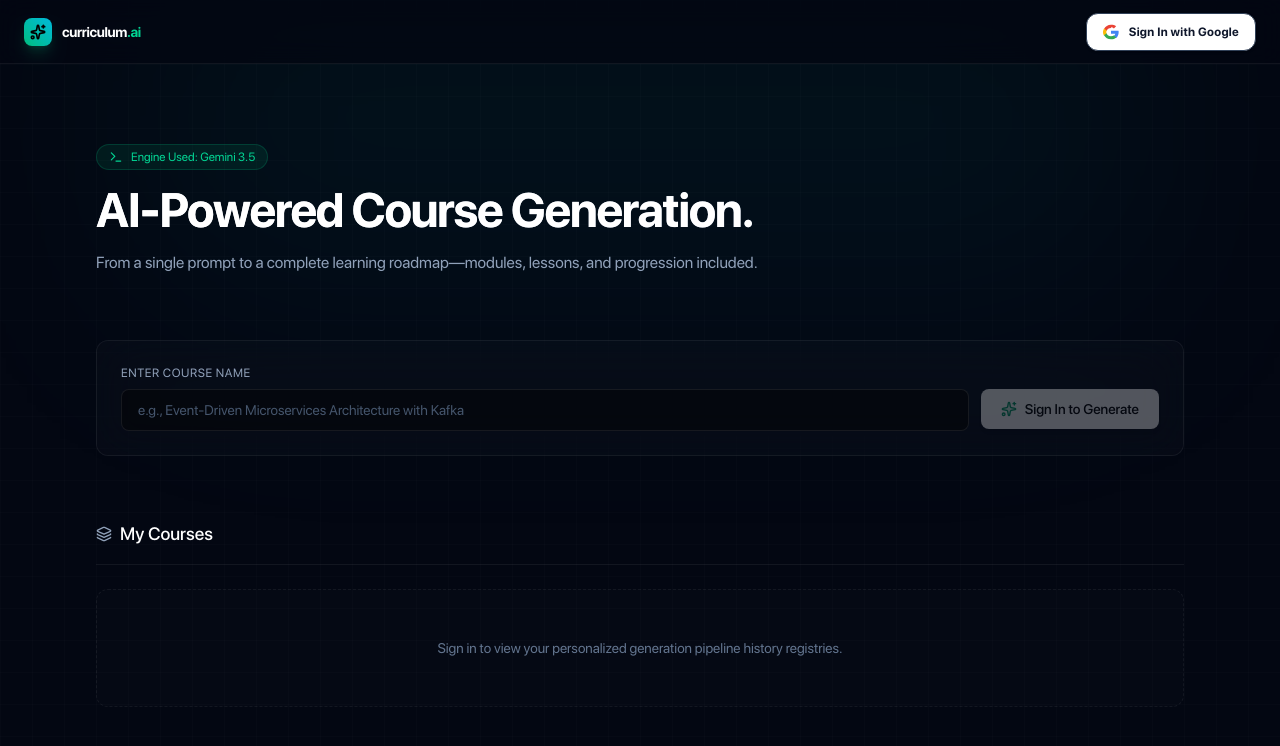
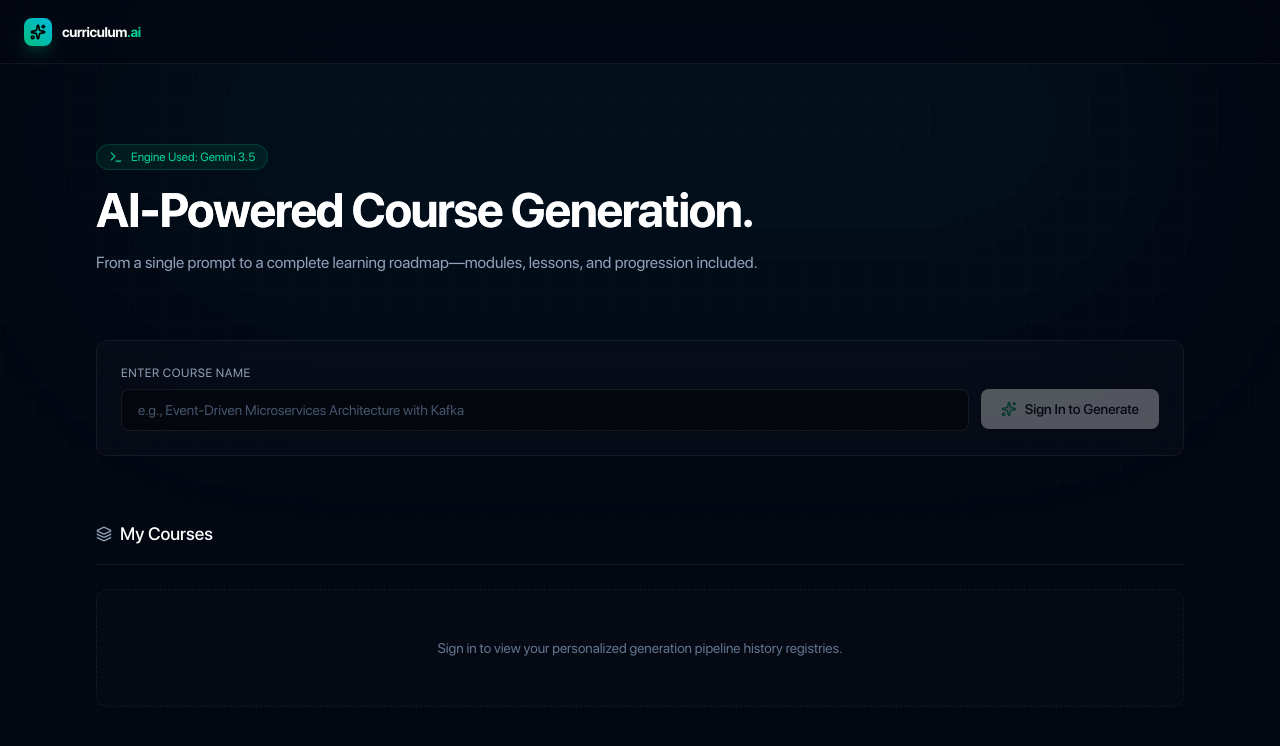
Before and after one commit to Pradeep4157/AZ_assignment, a React (Vite) app in the folder client/: page / in a window 1280 px wide. Shown: the top 746 px of the page. Built offline with nearby package versions, Linux system fonts and the light colour scheme.

Commit message:
Close authentication modal after successful Google sign-in

```diff
--- a/client/src/components/GoogleSignInButton.jsx
+++ b/client/src/components/GoogleSignInButton.jsx
@@ -1,21 +1,20 @@
-import { useGoogleLogin } from "@react-oauth/google";
+import { GoogleLogin } from "@react-oauth/google";
 import { useAuth } from "../context/AuthContext";
-import { useState } from "react";
 
-function GoogleSignInButton() {
+function GoogleSignInButton({ onSuccess }) {
   const { login } = useAuth();
-  const [isLoading, setIsLoading] = useState(false);
 
-  const handleGoogleSuccess = async (tokenResponse) => {
-    setIsLoading(true);
+  const handleGoogleSuccess = async (credentialResponse) => {
     try {
       const res = await fetch(
         `${import.meta.env.VITE_API_URL}/api/auth/google`,
         {
           method: "POST",
-          headers: { "Content-Type": "application/json" },
+          headers: {
+            "Content-Type": "application/json",
+          },
           body: JSON.stringify({
-            idToken: tokenResponse.access_token,
+            idToken: credentialResponse.credential,
           }),
         }
       );
@@ -24,49 +23,23 @@
 
       if (res.ok) {
         login(data.user, data.token);
+        onSuccess?.();
       } else {
         console.error(data.message);
       }
     } catch (err) {
       console.error(err);
-    } finally {
-      setIsLoading(false);
     }
   };
 
-  const loginWithGoogle = useGoogleLogin({
-    onSuccess: handleGoogleSuccess,
-    onError: () => console.error("Google Login Failed"),
-  });
-
   return (
-    <button
-      onClick={() => loginWithGoogle()}
-      disabled={isLoading}
-      className="flex w-full items-center justify-center gap-2.5 rounded-xl border border-slate-700 bg-white px-4 py-2.5 text-xs font-semibold text-slate-900 shadow-sm transition-all hover:bg-slate-50 active:scale-[0.99] disabled:pointer-events-none disabled:opacity-50"
-    >
-      <svg className="h-4 w-4 shrink-0" viewBox="0 0 24 24">
-        <path
-          fill="#EA4335"
-          d="M12 5.04c1.66 0 3.2.57 4.38 1.69l3.27-3.27C17.67 1.54 15.02 1 12 1 7.35 1 3.4 3.65 1.5 7.5l3.86 3c.9-2.7 3.4-4.46 6.64-4.46z"
-        />
-        <path
-          fill="#4285F4"
-          d="M23.49 12.27c0-.81-.07-1.59-.2-2.27H12v4.51h6.46c-.29 1.48-1.14 2.73-2.4 3.58l3.73 2.88c2.18-2.01 3.7-4.97 3.7-8.7z"
-        />
-        <path
-          fill="#FBBC05"
-          d="M5.36 14.5c-.24-.72-.38-1.49-.38-2.3s.14-1.58.38-2.3L1.5 6.9C.54 8.84 0 11.01 0 12.3s.54 3.46 1.5 5.4l3.86-3z"
-        />
-        <path
-          fill="#34A853"
-          d="M12 23c3.24 0 5.97-1.07 7.96-2.91l-3.73-2.88c-1.04.7-2.37 1.12-4.23 1.12-3.24 0-5.74-1.76-6.64-4.46l-3.86 3C3.4 20.35 7.35 23 12 23z"
-        />
-      </svg>
-      <span className="tracking-wide">
-        {isLoading ? "Connecting..." : "Sign In with Google"}
-      </span>
-    </button>
+    <GoogleLogin
+      onSuccess={handleGoogleSuccess}
+      onError={() => console.error("Google Login Failed")}
+      theme="filled_dark"
+      shape="pill"
+      size="large"
+    />
   );
 }
 
--- a/client/src/pages/Dashboard.jsx
+++ b/client/src/pages/Dashboard.jsx
@@ -114,7 +114,9 @@
           onClose={() => setShowLoginModal(false)}
       >
           <div className="flex justify-center">
-              <GoogleSignInButton />
+              <GoogleSignInButton
+                  onSuccess={() => setShowLoginModal(false)}
+              />
           </div>
       </LoginRequiredModal>
 
```
